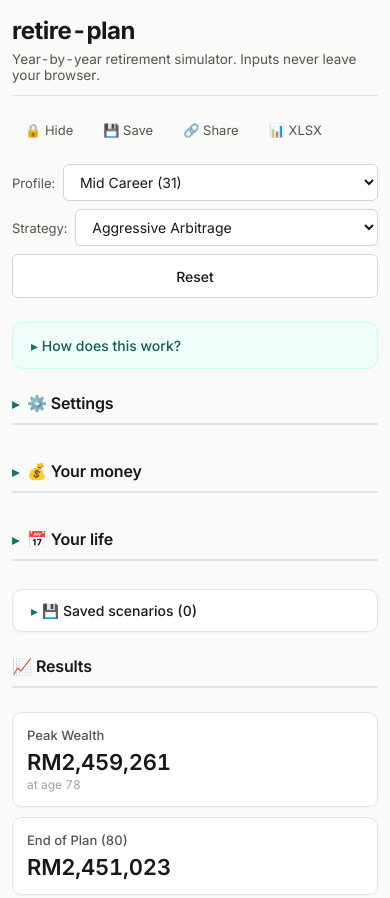
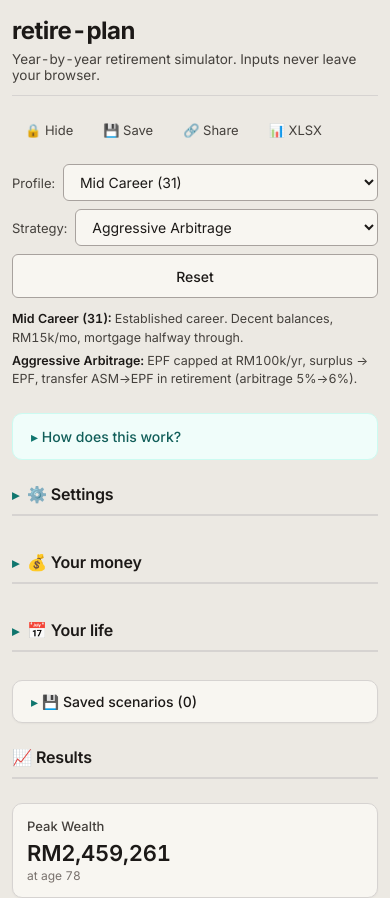
Before and after one commit to jianhanlim/retire-plan, a React (Vite) app: page / in a window 390 px wide. Shown: the top 898 px of the page. Built offline with nearby package versions, Linux system fonts and the light colour scheme.

Commit message:
Soften theme + fix mobile layout (all editable tables → cards); inline picker descriptions; allow clearing number inputs

```diff
--- a/src/App.css
+++ b/src/App.css
@@ -74,6 +74,15 @@ header h1 {
 .preset-picker select:focus,
 .preset-picker select:hover { border-color: var(--primary); outline: none; }
 .preset-picker select:focus { box-shadow: 0 0 0 3px var(--primary-soft); }
+
+.picker-descriptions {
+  margin-top: 12px;
+  display: flex; flex-direction: column; gap: 4px;
+  font-size: 12.5px;
+  color: var(--text-soft);
+  line-height: 1.5;
+}
+.picker-descriptions b { color: var(--text); font-weight: 600; }
 
 /* ── How it works ───────────────────────────────────────── */
 .how-it-works {
@@ -382,41 +391,64 @@ footer .byline { color: var(--text); margin-bottom: 6px; font-weight: 500; }
   .card { padding: 14px; }
   .section-header { font-size: 16px; margin: 24px 0 12px; }
 
-  /* Phase table → stacked cards */
-  .card.phases-card thead { display: none; }
-  .card.phases-card table,
-  .card.phases-card tbody,
-  .card.phases-card tr { display: block; width: 100%; }
-  .card.phases-card tbody tr {
+  /* All editable tables (Accounts, Expenses, Liabilities, Phases) → stacked cards */
+  .editable-table thead { display: none; }
+  .editable-table table,
+  .editable-table tbody,
+  .editable-table tr { display: block; width: 100%; }
+  .editable-table tbody tr {
     border: 1px solid var(--border);
     border-radius: var(--radius);
     padding: 12px;
-    margin-bottom: 10px;
+    margin-bottom: 12px;
     background: var(--surface);
   }
-  .card.phases-card tbody tr:hover { background: var(--surface); }
-  .card.phases-card td {
-    display: flex;
-    justify-content: space-between;
+  .editable-table tbody tr:hover { background: var(--surface); }
+  .editable-table td {
+    display: grid;
+    grid-template-columns: 110px 1fr;
     align-items: center;
     gap: 12px;
-    padding: 6px 0;
+    padding: 8px 0;
     border: none;
+    border-bottom: 1px solid var(--surface-2);
+    min-height: 44px;
   }
-  .card.phases-card td::before {
+  .editable-table tbody tr td:last-child { border-bottom: none; }
+  .editable-table td::before {
     content: attr(data-label);
     font-size: 12px;
     color: var(--text-soft);
     font-weight: 500;
-    flex-shrink: 0;
+    text-transform: uppercase;
+    letter-spacing: 0.02em;
   }
-  .card.phases-card td input,
-  .card.phases-card td select,
-  .card.phases-card td .locked-value { max-width: 60%; }
-  .card.phases-card td:first-child { flex-direction: column; align-items: stretch; }
-  .card.phases-card td:first-child::before { display: none; }
-  .card.phases-card .phase-expanded td { background: var(--surface-2); padding: 12px; }
-  .card.phases-card .phase-expanded td::before { display: none; }
+  .editable-table td:not([data-label])::before { content: ""; }
+  .editable-table td input,
+  .editable-table td select,
+  .editable-table td .locked-value { width: 100%; max-width: 100%; min-height: 36px; }
+  .editable-table td.row-actions { display: block; padding-top: 10px; border: none; }
+  .editable-table td.row-actions button {
+    width: 100%; padding: 10px;
+    color: var(--danger);
+    border: 1px solid var(--border);
+    background: var(--surface);
+    border-radius: var(--radius-sm);
+    font-size: 13px;
+  }
+  .editable-table td.row-actions button:hover { background: var(--danger-bg); }
+
+  /* Expense total row stays compact */
+  .expense-total-row { display: block !important; padding: 10px 0; }
+  .expense-total-row td { display: block; grid-template-columns: none; }
+  .expense-total-row td::before { display: none; }
+
+  /* Phase row first cell (name + expand button + transfer badge): full-width stack */
+  .phases-card td:first-child { display: flex; flex-direction: column; align-items: stretch; gap: 6px; padding-bottom: 12px; }
+  .phases-card td:first-child::before { display: none; }
+  .phases-card td:first-child input { width: 100% !important; }
+  .phases-card .phase-expanded td { display: block; background: var(--surface-2); padding: 12px; border-radius: var(--radius-sm); }
+  .phases-card .phase-expanded td::before { display: none; }
 
   /* Snapshot: keep table but force horizontal scroll & sticky Age */
   .snapshot th:first-child, .snapshot td:first-child {
--- a/src/App.tsx
+++ b/src/App.tsx
@@ -374,10 +374,9 @@ export default function App() {
             <select
               value={profileKey}
               onChange={(e) => applyProfile(e.target.value as ProfileKey)}
-              title="Who you are: age, accounts, expenses, mortgage"
             >
               {(Object.entries(PROFILES) as [ProfileKey, string][]).map(([k, label]) => (
-                <option key={k} value={k} title={PROFILE_DESCRIPTIONS[k]}>{label}</option>
+                <option key={k} value={k}>{label}</option>
               ))}
             </select>
           </label>
@@ -386,14 +385,21 @@ export default function App() {
             <select
               value={strategyKey}
               onChange={(e) => applyStrategy(e.target.value as StrategyKey)}
-              title="How you save: caps, surplus target, transfers"
             >
               {(Object.entries(STRATEGIES) as [StrategyKey, string][]).map(([k, label]) => (
-                <option key={k} value={k} title={STRATEGY_DESCRIPTIONS[k]}>{label}</option>
+                <option key={k} value={k}>{label}</option>
               ))}
             </select>
           </label>
           <button onClick={resetPreset} title="Reload current Profile × Strategy combo">Reset</button>
+        </div>
+        <div className="picker-descriptions">
+          <div>
+            <b>{PROFILES[profileKey]}:</b> {PROFILE_DESCRIPTIONS[profileKey]}
+          </div>
+          <div>
+            <b>{STRATEGIES[strategyKey]}:</b> {STRATEGY_DESCRIPTIONS[strategyKey]}
+          </div>
         </div>
       </header>
 
@@ -462,7 +468,7 @@ export default function App() {
       <details className="section-group">
       <summary className="section-header">💰 Your money</summary>
       <section className="grid">
-        <div className="card">
+        <div className="card editable-table">
           <h2>Accounts</h2>
           <table>
             <thead>
@@ -478,11 +484,11 @@ export default function App() {
             <tbody>
               {input.accounts.map((a) => (
                 <tr key={a.id}>
-                  <td><input value={a.name} onChange={(e) => updateAccount(a.id, { name: e.target.value })} /></td>
-                  <td><input type="number" value={a.balance} onChange={(e) => updateAccount(a.id, { balance: +e.target.value })} /></td>
-                  <td><input type="number" step="0.01" value={(a.rate * 100).toFixed(2)} onChange={(e) => updateAccount(a.id, { rate: +e.target.value / 100 })} /></td>
-                  <td><input type="number" value={a.drainOrder} onChange={(e) => updateAccount(a.id, { drainOrder: +e.target.value })} /></td>
-                  <td>
+                  <td data-label="Name"><input value={a.name} onChange={(e) => updateAccount(a.id, { name: e.target.value })} /></td>
+                  <td data-label="Balance"><input type="number" value={a.balance} onChange={(e) => updateAccount(a.id, { balance: +e.target.value })} /></td>
+                  <td data-label="Rate %"><input type="number" step="0.01" value={(a.rate * 100).toFixed(2)} onChange={(e) => updateAccount(a.id, { rate: +e.target.value / 100 })} /></td>
+                  <td data-label="Drain order"><input type="number" value={a.drainOrder} onChange={(e) => updateAccount(a.id, { drainOrder: +e.target.value })} /></td>
+                  <td data-label="Max Top-up/yr">
                     <input
                       type="number"
                       placeholder="—"
@@ -494,7 +500,7 @@ export default function App() {
                       }
                     />
                   </td>
-                  <td><button onClick={() => removeAccount(a.id)}>×</button></td>
+                  <td className="row-actions"><button onClick={() => removeAccount(a.id)} aria-label="Remove account">× Remove</button></td>
                 </tr>
               ))}
             </tbody>
@@ -508,7 +514,7 @@ export default function App() {
           </p>
         </div>
 
-        <div className="card">
+        <div className="card editable-table">
           <h2>Expenses (monthly)</h2>
           <table>
             <thead>
@@ -523,11 +529,11 @@ export default function App() {
             <tbody>
               {input.expenses.map((e) => (
                 <tr key={e.id}>
-                  <td><input value={e.name} onChange={(ev) => updateExpense(e.id, { name: ev.target.value })} /></td>
-                  <td><input type="number" value={e.monthly} onChange={(ev) => updateExpense(e.id, { monthly: +ev.target.value })} /></td>
-                  <td><input type="number" step="0.1" value={(e.inflation * 100).toFixed(1)} onChange={(ev) => updateExpense(e.id, { inflation: +ev.target.value / 100 })} /></td>
-                  <td><input type="number" value={e.monthlyCap ?? ""} onChange={(ev) => updateExpense(e.id, { monthlyCap: ev.target.value === "" ? undefined : +ev.target.value })} /></td>
-                  <td><button onClick={() => removeExpense(e.id)}>×</button></td>
+                  <td data-label="Name"><input value={e.name} onChange={(ev) => updateExpense(e.id, { name: ev.target.value })} /></td>
+                  <td data-label="Monthly"><input type="number" value={e.monthly} onChange={(ev) => updateExpense(e.id, { monthly: +ev.target.value })} /></td>
+                  <td data-label="Inflation %"><input type="number" step="0.1" value={(e.inflation * 100).toFixed(1)} onChange={(ev) => updateExpense(e.id, { inflation: +ev.target.value / 100 })} /></td>
+                  <td data-label="Monthly cap"><input type="number" placeholder="—" value={e.monthlyCap ?? ""} onChange={(ev) => updateExpense(e.id, { monthlyCap: ev.target.value === "" ? undefined : +ev.target.value })} /></td>
+                  <td className="row-actions"><button onClick={() => removeExpense(e.id)} aria-label="Remove expense">× Remove</button></td>
                 </tr>
               ))}
               <tr className="expense-total-row">
@@ -543,7 +549,7 @@ export default function App() {
           <button onClick={addExpense}>+ Add expense</button>
         </div>
 
-        <div className="card">
+        <div className="card editable-table">
           <h2>Liabilities</h2>
           <table>
             <thead>
@@ -558,11 +564,11 @@ export default function App() {
             <tbody>
               {input.liabilities.map((L) => (
                 <tr key={L.id}>
-                  <td><input value={L.name} onChange={(e) => updateLiability(L.id, { name: e.target.value })} /></td>
-                  <td><input type="number" value={L.monthly} onChange={(e) => updateLiability(L.id, { monthly: +e.target.value })} /></td>
-                  <td><input type="number" value={L.endAge} onChange={(e) => updateLiability(L.id, { endAge: +e.target.value })} /></td>
-                  <td><input type="number" step="0.1" value={(L.inflation * 100).toFixed(1)} onChange={(e) => updateLiability(L.id, { inflation: +e.target.value / 100 })} /></td>
-                  <td><button onClick={() => removeLiability(L.id)}>×</button></td>
+                  <td data-label="Name"><input value={L.name} onChange={(e) => updateLiability(L.id, { name: e.target.value })} /></td>
+                  <td data-label="Monthly"><input type="number" value={L.monthly} onChange={(e) => updateLiability(L.id, { monthly: +e.target.value })} /></td>
+                  <td data-label="End age"><input type="number" value={L.endAge} onChange={(e) => updateLiability(L.id, { endAge: +e.target.value })} /></td>
+                  <td data-label="Inflation %"><input type="number" step="0.1" value={(L.inflation * 100).toFixed(1)} onChange={(e) => updateLiability(L.id, { inflation: +e.target.value / 100 })} /></td>
+                  <td className="row-actions"><button onClick={() => removeLiability(L.id)} aria-label="Remove liability">× Remove</button></td>
                 </tr>
               ))}
             </tbody>
@@ -575,7 +581,7 @@ export default function App() {
       <details className="section-group">
       <summary className="section-header">📅 Your life</summary>
       <section className="grid grid-full">
-        <div className="card phases-card">
+        <div className="card editable-table phases-card">
           <h2>Phases</h2>
           {phaseIssues.banner && (
             <div className="phase-warning">
@@ -644,8 +650,11 @@ export default function App() {
                           <input
                             type="number"
                             value={p.endAge}
-                            onChange={(e) => updatePhaseEndAge(p.id, +e.target.value)}
-                            min={p.startAge}
+                            onChange={(e) => {
+                              const v = e.target.value;
+                              if (v === "") return; // allow clearing mid-edit
+                              updatePhaseEndAge(p.id, +v);
+                            }}
                             className={phaseIssues.byId[p.id]?.end ? "input-error" : ""}
                             title={phaseIssues.byId[p.id]?.end || undefined}
                           />
--- a/src/index.css
+++ b/src/index.css
@@ -1,15 +1,16 @@
 :root {
   /* ── Theme: Trust & Calm ─────────────────────────────────── */
-  --bg: #fafaf9;
-  --surface: #ffffff;
-  --surface-2: #f5f5f4;
+  --bg: #ece9e3;
+  --surface: #f8f6f1;
+  --surface-2: #efebe2;
+  --surface-3: #e3dfd5;
 
-  --text: #18181b;
-  --text-soft: #57534e;
-  --text-mute: #a8a29e;
+  --text: #1c1917;
+  --text-soft: #44403c;
+  --text-mute: #78716c;
 
-  --border: #e7e5e4;
-  --border-strong: #d6d3d1;
+  --border: #d6d3d1;
+  --border-strong: #a8a29e;
 
   --primary: #0f766e;
   --primary-hover: #115e59;
```
